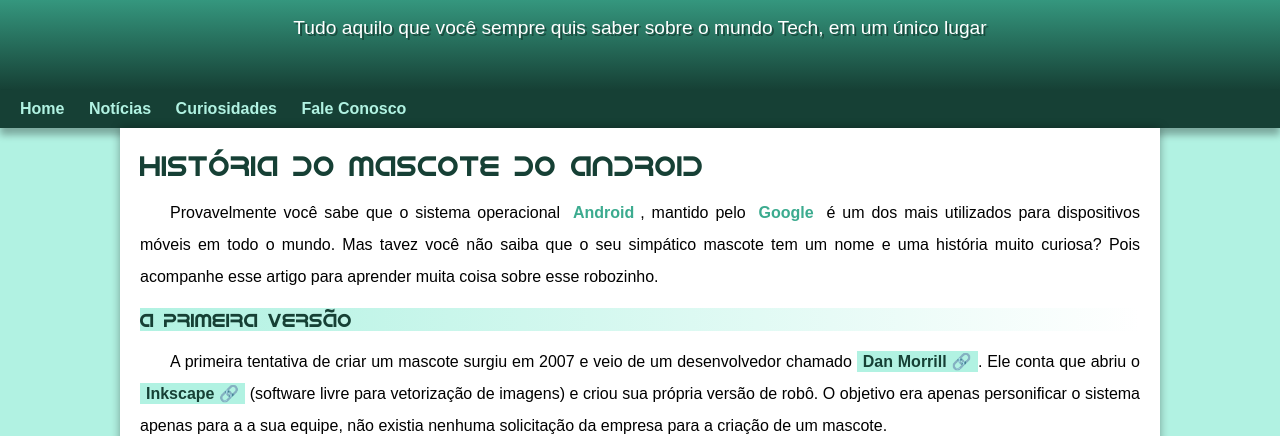
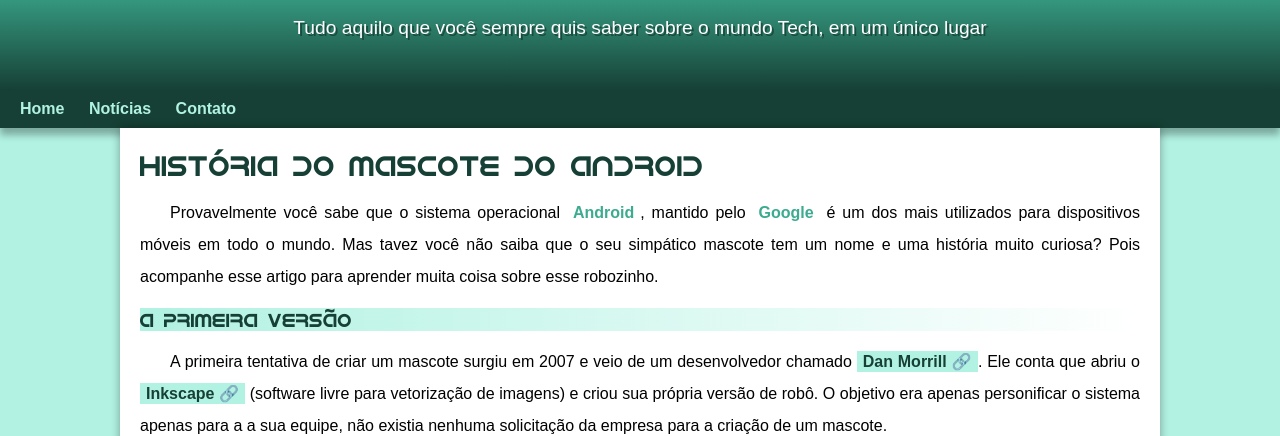
Before and after one commit to leandronogueira10/projeto-android, a plain HTML site: page index.html in a window 1280 px wide. Shown: the part 100-536 px from the top of the page. Drawn offline with Linux system fonts and the light colour scheme.

Commit message:
Colocando o padding-bottom no meu parágrafo do header

```diff
--- a/estilo/style.css
+++ b/estilo/style.css
@@ -57,7 +57,7 @@
   padding-right: 10px;
   padding-left: 10px;
   margin: auto;
-  margin-bottom: 20px;
+  padding-bottom: 50PX;
   text-shadow: 2px 2px 0px rgba(0, 0, 0, 0.37);
 }
 nav{
--- a/index.html
+++ b/index.html
@@ -24,8 +24,7 @@
     <nav>
       <a href="#">Home</a>
       <a href="#">Notícias</a>
-      <a href="#">Curiosidades</a>
-      <a href="#">Fale Conosco</a>
+      <a href="#">Contato</a>
     </nav>
 
     <main>
```
